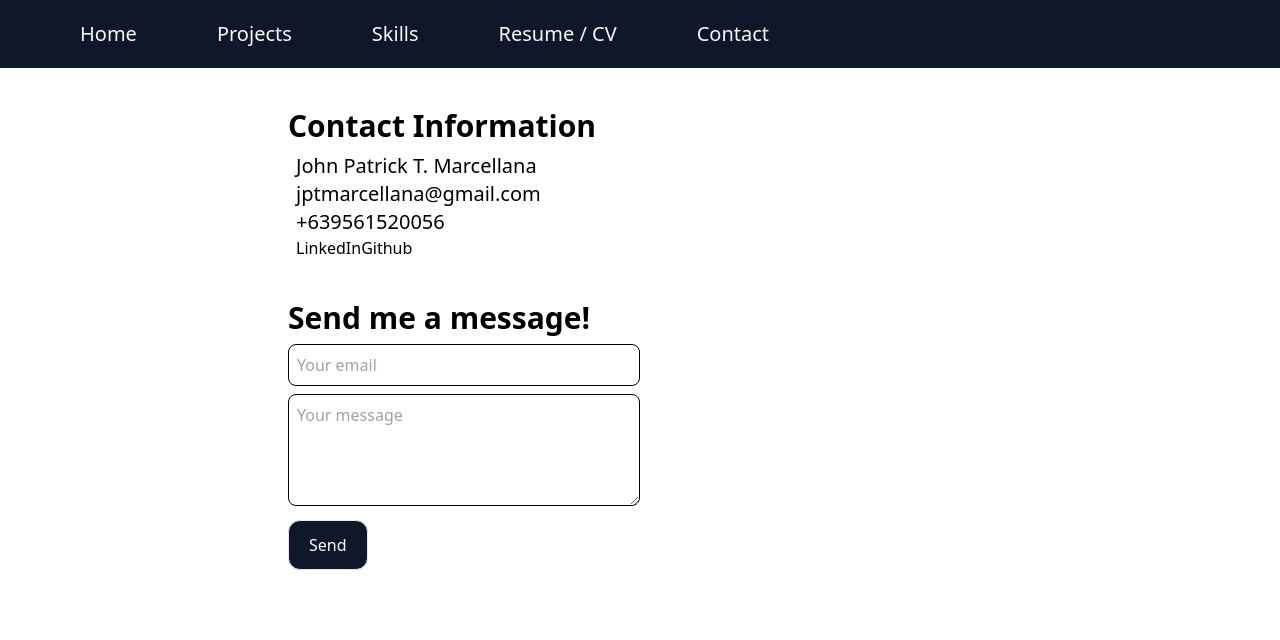
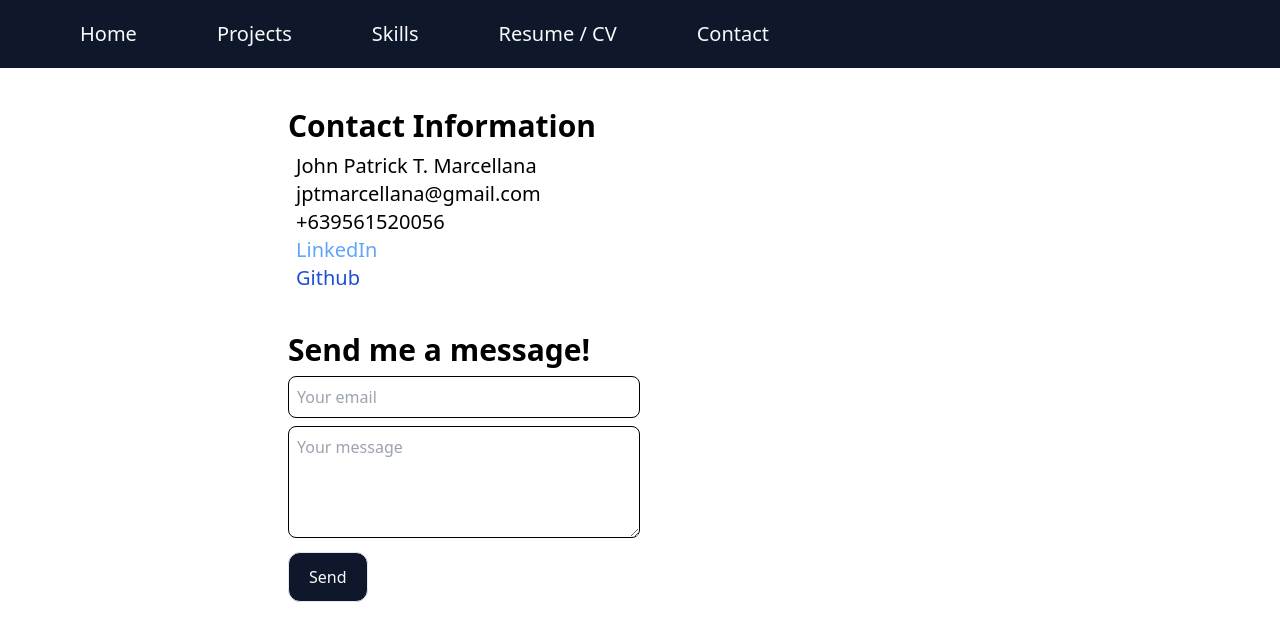
Before and after one commit to MrRyushi/Portfolio, a React (Vite) app in the folder Portfolio/: page / in a window 1280 px wide. Both pictures are taken after a click on the button "Contact". Shown: the top 640 px of the page. Built offline with nearby package versions, Linux system fonts and the light colour scheme.

Commit message:
changes on contact

```diff
--- a/Portfolio/src/pages/Landing.jsx
+++ b/Portfolio/src/pages/Landing.jsx
@@ -226,8 +226,8 @@ export default function Landing() {
                             <h1 className='text-xl'>John Patrick T. Marcellana</h1>
                             <h3 className='text-xl'>jptmarcellana@gmail.com</h3>
                             <h3 className='text-xl'>+639561520056</h3>
-                            <a href='https://www.linkedin.com/in/john-patrick-marcellana-61650224a/'>LinkedIn</a>
-                            <a href='https://github.com/MrRyushi'>Github</a>
+                            <a href='https://www.linkedin.com/in/john-patrick-marcellana-61650224a/' className='block text-xl text-blue-400'>LinkedIn</a>
+                            <a href='https://github.com/MrRyushi' className='block text-xl text-blue-700'>Github</a>
                         </div>
                     </div>
                     <div className=''>
```
